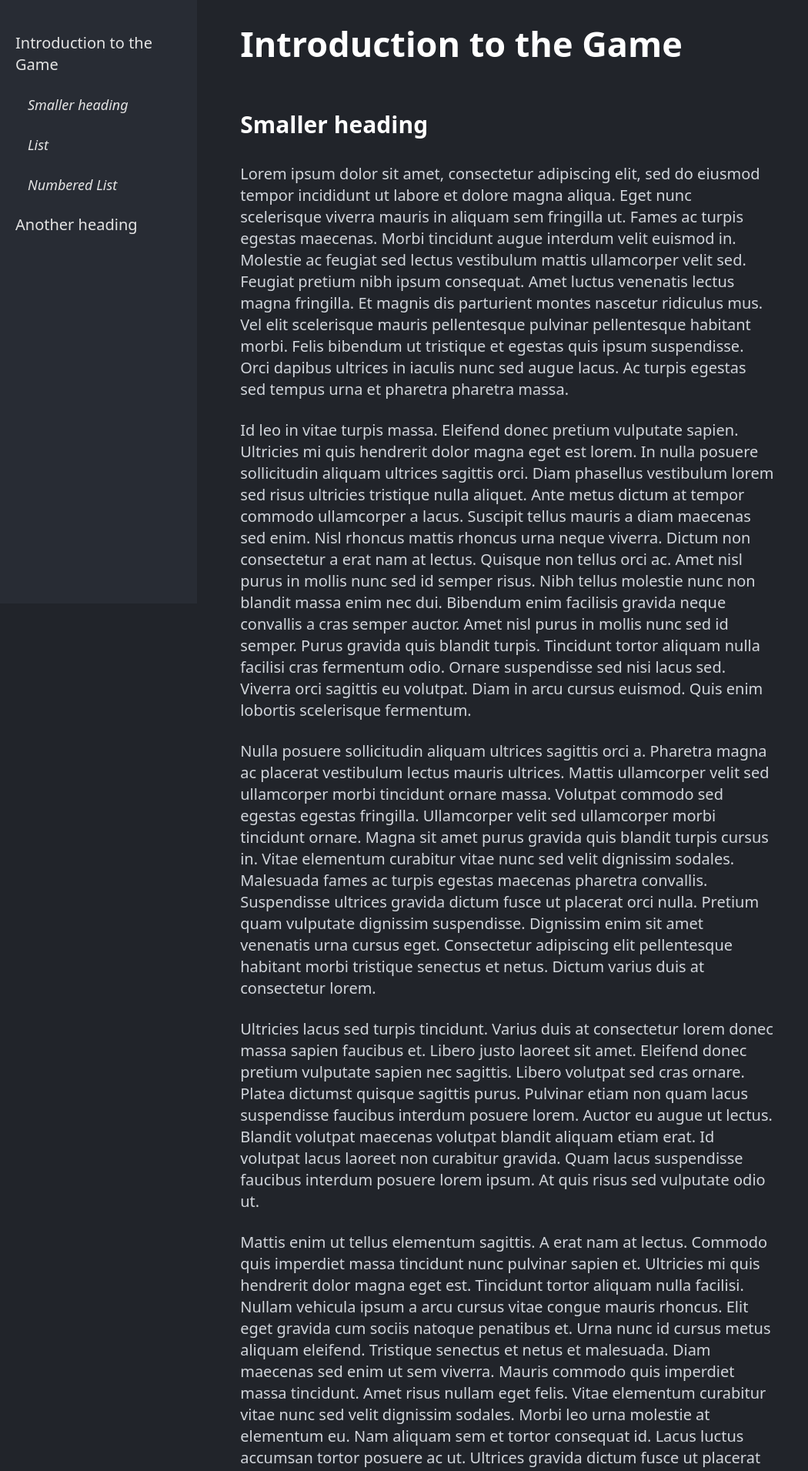
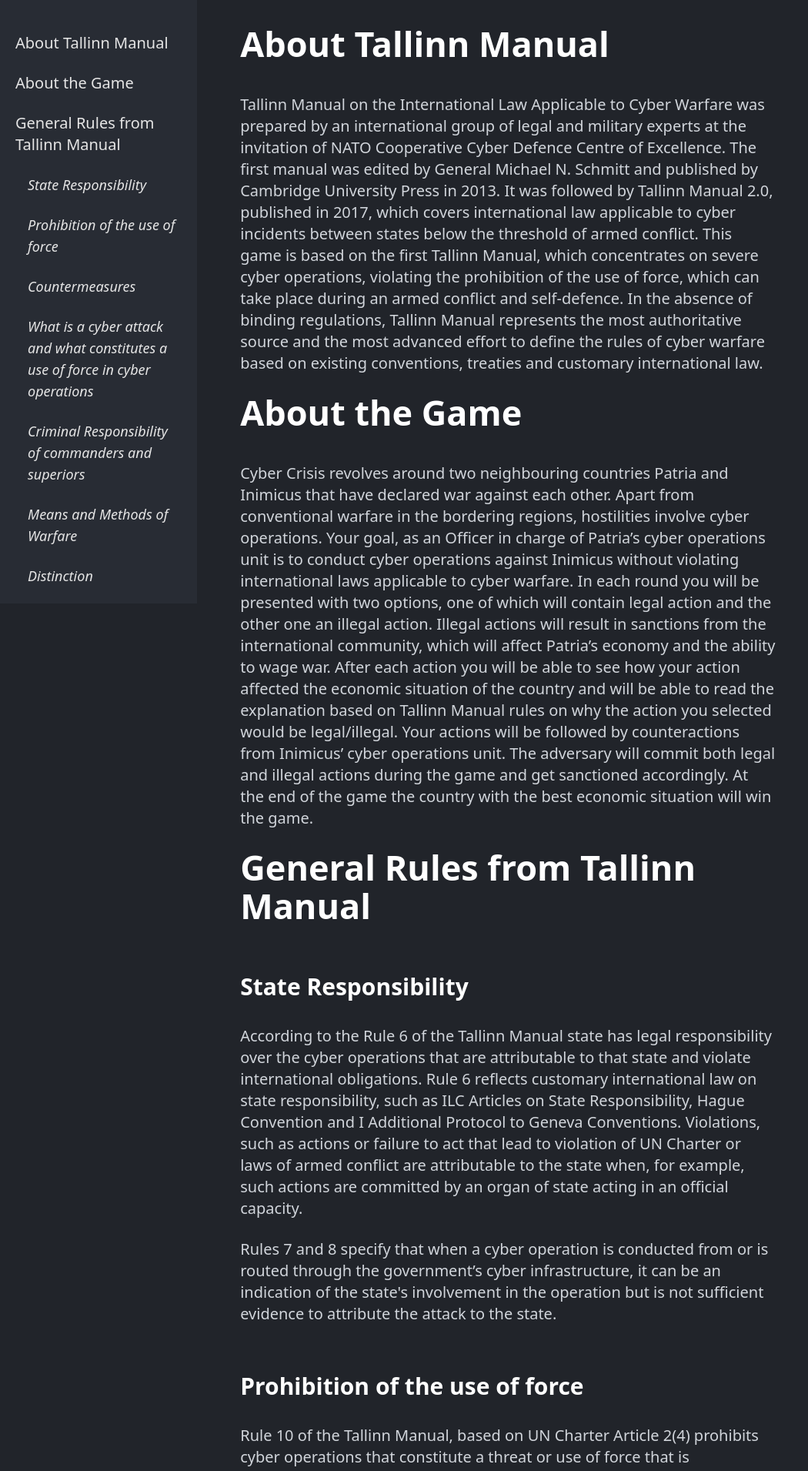
Before and after one commit to FilipsP/cyber_conflict, a React (Vite) app: page /docs in a window 1280 px wide. Shown: the part 80-1991 px from the top of the page at 77% size, without its empty margins (0-1050 px from the left). Built offline with nearby package versions, Linux system fonts and the light colour scheme.

Commit message:
Add text from document

```diff
--- a/public/markdownText.md
+++ b/public/markdownText.md
@@ -1,60 +1,98 @@
-# Introduction to the Game
 
+# About Tallinn Manual
+<a id="about-tallinn-manual"></a>
 
-<a id="smaller-heading"></a>
-## Smaller heading
-
-
-Lorem ipsum dolor sit amet, consectetur adipiscing elit, sed do eiusmod tempor incididunt ut labore et dolore magna aliqua. Eget nunc scelerisque viverra mauris in aliquam sem fringilla ut. Fames ac turpis egestas maecenas. Morbi tincidunt augue interdum velit euismod in. Molestie ac feugiat sed lectus vestibulum mattis ullamcorper velit sed. Feugiat pretium nibh ipsum consequat. Amet luctus venenatis lectus magna fringilla. Et magnis dis parturient montes nascetur ridiculus mus. Vel elit scelerisque mauris pellentesque pulvinar pellentesque habitant morbi. Felis bibendum ut tristique et egestas quis ipsum suspendisse. Orci dapibus ultrices in iaculis nunc sed augue lacus. Ac turpis egestas sed tempus urna et pharetra pharetra massa.
-
-Id leo in vitae turpis massa. Eleifend donec pretium vulputate sapien. Ultricies mi quis hendrerit dolor magna eget est lorem. In nulla posuere sollicitudin aliquam ultrices sagittis orci. Diam phasellus vestibulum lorem sed risus ultricies tristique nulla aliquet. Ante metus dictum at tempor commodo ullamcorper a lacus. Suscipit tellus mauris a diam maecenas sed enim. Nisl rhoncus mattis rhoncus urna neque viverra. Dictum non consectetur a erat nam at lectus. Quisque non tellus orci ac. Amet nisl purus in mollis nunc sed id semper risus. Nibh tellus molestie nunc non blandit massa enim nec dui. Bibendum enim facilisis gravida neque convallis a cras semper auctor. Amet nisl purus in mollis nunc sed id semper. Purus gravida quis blandit turpis. Tincidunt tortor aliquam nulla facilisi cras fermentum odio. Ornare suspendisse sed nisi lacus sed. Viverra orci sagittis eu volutpat. Diam in arcu cursus euismod. Quis enim lobortis scelerisque fermentum.
-
-Nulla posuere sollicitudin aliquam ultrices sagittis orci a. Pharetra magna ac placerat vestibulum lectus mauris ultrices. Mattis ullamcorper velit sed ullamcorper morbi tincidunt ornare massa. Volutpat commodo sed egestas egestas fringilla. Ullamcorper velit sed ullamcorper morbi tincidunt ornare. Magna sit amet purus gravida quis blandit turpis cursus in. Vitae elementum curabitur vitae nunc sed velit dignissim sodales. Malesuada fames ac turpis egestas maecenas pharetra convallis. Suspendisse ultrices gravida dictum fusce ut placerat orci nulla. Pretium quam vulputate dignissim suspendisse. Dignissim enim sit amet venenatis urna cursus eget. Consectetur adipiscing elit pellentesque habitant morbi tristique senectus et netus. Dictum varius duis at consectetur lorem.
-
-Ultricies lacus sed turpis tincidunt. Varius duis at consectetur lorem donec massa sapien faucibus et. Libero justo laoreet sit amet. Eleifend donec pretium vulputate sapien nec sagittis. Libero volutpat sed cras ornare. Platea dictumst quisque sagittis purus. Pulvinar etiam non quam lacus suspendisse faucibus interdum posuere lorem. Auctor eu augue ut lectus. Blandit volutpat maecenas volutpat blandit aliquam etiam erat. Id volutpat lacus laoreet non curabitur gravida. Quam lacus suspendisse faucibus interdum posuere lorem ipsum. At quis risus sed vulputate odio ut.
-
-Mattis enim ut tellus elementum sagittis. A erat nam at lectus. Commodo quis imperdiet massa tincidunt nunc pulvinar sapien et. Ultricies mi quis hendrerit dolor magna eget est. Tincidunt tortor aliquam nulla facilisi. Nullam vehicula ipsum a arcu cursus vitae congue mauris rhoncus. Elit eget gravida cum sociis natoque penatibus et. Urna nunc id cursus metus aliquam eleifend. Tristique senectus et netus et malesuada. Diam maecenas sed enim ut sem viverra. Mauris commodo quis imperdiet massa tincidunt. Amet risus nullam eget felis. Vitae elementum curabitur vitae nunc sed velit dignissim sodales. Morbi leo urna molestie at elementum eu. Nam aliquam sem et tortor consequat id. Lacus luctus accumsan tortor posuere ac ut. Ultrices gravida dictum fusce ut placerat orci nulla.
-
-
-### List
-<a id="list"></a>
-- Item 1
-- Item 2
-- Item 3
-
-Lorem ipsum dolor sit amet, consectetur adipiscing elit, sed do eiusmod tempor incididunt ut labore et dolore magna aliqua. Eget nunc scelerisque viverra mauris in aliquam sem fringilla ut. Fames ac turpis egestas maecenas. Morbi tincidunt augue interdum velit euismod in. Molestie ac feugiat sed lectus vestibulum mattis ullamcorper velit sed. Feugiat pretium nibh ipsum consequat. Amet luctus venenatis lectus magna fringilla. Et magnis dis parturient montes nascetur ridiculus mus. Vel elit scelerisque mauris pellentesque pulvinar pellentesque habitant morbi. Felis bibendum ut tristique et egestas quis ipsum suspendisse. Orci dapibus ultrices in iaculis nunc sed augue lacus. Ac turpis egestas sed tempus urna et pharetra pharetra massa.
-
-Id leo in vitae turpis massa. Eleifend donec pretium vulputate sapien. Ultricies mi quis hendrerit dolor magna eget est lorem. In nulla posuere sollicitudin aliquam ultrices sagittis orci. Diam phasellus vestibulum lorem sed risus ultricies tristique nulla aliquet. Ante metus dictum at tempor commodo ullamcorper a lacus. Suscipit tellus mauris a diam maecenas sed enim. Nisl rhoncus mattis rhoncus urna neque viverra. Dictum non consectetur a erat nam at lectus. Quisque non tellus orci ac. Amet nisl purus in mollis nunc sed id semper risus. Nibh tellus molestie nunc non blandit massa enim nec dui. Bibendum enim facilisis gravida neque convallis a cras semper auctor. Amet nisl purus in mollis nunc sed id semper. Purus gravida quis blandit turpis. Tincidunt tortor aliquam nulla facilisi cras fermentum odio. Ornare suspendisse sed nisi lacus sed. Viverra orci sagittis eu volutpat. Diam in arcu cursus euismod. Quis enim lobortis scelerisque fermentum.
-
-Nulla posuere sollicitudin aliquam ultrices sagittis orci a. Pharetra magna ac placerat vestibulum lectus mauris ultrices. Mattis ullamcorper velit sed ullamcorper morbi tincidunt ornare massa. Volutpat commodo sed egestas egestas fringilla. Ullamcorper velit sed ullamcorper morbi tincidunt ornare. Magna sit amet purus gravida quis blandit turpis cursus in. Vitae elementum curabitur vitae nunc sed velit dignissim sodales. Malesuada fames ac turpis egestas maecenas pharetra convallis. Suspendisse ultrices gravida dictum fusce ut placerat orci nulla. Pretium quam vulputate dignissim suspendisse. Dignissim enim sit amet venenatis urna cursus eget. Consectetur adipiscing elit pellentesque habitant morbi tristique senectus et netus. Dictum varius duis at consectetur lorem.
-
-Ultricies lacus sed turpis tincidunt. Varius duis at consectetur lorem donec massa sapien faucibus et. Libero justo laoreet sit amet. Eleifend donec pretium vulputate sapien nec sagittis. Libero volutpat sed cras ornare. Platea dictumst quisque sagittis purus. Pulvinar etiam non quam lacus suspendisse faucibus interdum posuere lorem. Auctor eu augue ut lectus. Blandit volutpat maecenas volutpat blandit aliquam etiam erat. Id volutpat lacus laoreet non curabitur gravida. Quam lacus suspendisse faucibus interdum posuere lorem ipsum. At quis risus sed vulputate odio ut.
-
-Mattis enim ut tellus elementum sagittis. A erat nam at lectus. Commodo quis imperdiet massa tincidunt nunc pulvinar sapien et. Ultricies mi quis hendrerit dolor magna eget est. Tincidunt tortor aliquam nulla facilisi. Nullam vehicula ipsum a arcu cursus vitae congue mauris rhoncus. Elit eget gravida cum sociis natoque penatibus et. Urna nunc id cursus metus aliquam eleifend. Tristique senectus et netus et malesuada. Diam maecenas sed enim ut sem viverra. Mauris commodo quis imperdiet massa tincidunt. Amet risus nullam eget felis. Vitae elementum curabitur vitae nunc sed velit dignissim sodales. Morbi leo urna molestie at elementum eu. Nam aliquam sem et tortor consequat id. Lacus luctus accumsan tortor posuere ac ut. Ultrices gravida dictum fusce ut placerat orci nulla.
+Tallinn Manual on the International Law Applicable to Cyber Warfare was prepared by an international group of legal and military experts at the invitation of NATO Cooperative Cyber Defence Centre of Excellence. The first manual was edited by General Michael N. Schmitt and published by Cambridge University Press in 2013. It was followed by Tallinn Manual 2.0, published in 2017, which covers international law applicable to cyber incidents between states below the threshold of armed conflict. This game is based on the first Tallinn Manual, which concentrates on severe cyber operations, violating the prohibition of the use of force, which can take place during an armed conflict and self-defence. In the absence of binding regulations, Tallinn Manual represents the most authoritative source and the most advanced effort to define the rules of cyber warfare based on existing conventions, treaties and customary international law.
 
 
 
-#### Numbered List
-<a id="numbered-list"></a>
+# About the Game
+<a id="about-the-game"></a>
+
+Cyber Crisis revolves around two neighbouring countries Patria and Inimicus that have declared war against each other. Apart from conventional warfare in the bordering regions, hostilities involve cyber operations. Your goal, as an Officer in charge of Patria’s cyber operations unit is to conduct cyber operations against Inimicus without violating international laws applicable to cyber warfare. In each round you will be presented with two options, one of which will contain legal action and the other one an illegal action. Illegal actions will result in sanctions from the international community, which will affect Patria’s economy and the ability to wage war. After each action you will be able to see how your action affected the economic situation of the country and will be able to read the explanation based on Tallinn Manual rules on why the action you selected would be legal/illegal. Your actions will be followed by counteractions from Inimicus’ cyber operations unit. The adversary will commit both legal and illegal actions during the game and get sanctioned accordingly. At the end of the game the country with the best economic situation will win the game.
 
 
 
-1. Item 1
-2. Item 2
-3. Item 3
-   1. Item 3a
-   2. Item 3b
+# General Rules from Tallinn Manual
+<a id="general-rules-from-tallinn-manual"></a>
 
 
-Lorem ipsum dolor sit amet, consectetur adipiscing elit, sed do eiusmod tempor incididunt ut labore et dolore magna aliqua. Eget nunc scelerisque viverra mauris in aliquam sem fringilla ut. Fames ac turpis egestas maecenas. Morbi tincidunt augue interdum velit euismod in. Molestie ac feugiat sed lectus vestibulum mattis ullamcorper velit sed. Feugiat pretium nibh ipsum consequat. Amet luctus venenatis lectus magna fringilla. Et magnis dis parturient montes nascetur ridiculus mus. Vel elit scelerisque mauris pellentesque pulvinar pellentesque habitant morbi. Felis bibendum ut tristique et egestas quis ipsum suspendisse. Orci dapibus ultrices in iaculis nunc sed augue lacus. Ac turpis egestas sed tempus urna et pharetra pharetra massa.
+## State Responsibility
+<a id="state-responsibility"></a>
 
-Id leo in vitae turpis massa. Eleifend donec pretium vulputate sapien. Ultricies mi quis hendrerit dolor magna eget est lorem. In nulla posuere sollicitudin aliquam ultrices sagittis orci. Diam phasellus vestibulum lorem sed risus ultricies tristique nulla aliquet. Ante metus dictum at tempor commodo ullamcorper a lacus. Suscipit tellus mauris a diam maecenas sed enim. Nisl rhoncus mattis rhoncus urna neque viverra. Dictum non consectetur a erat nam at lectus. Quisque non tellus orci ac. Amet nisl purus in mollis nunc sed id semper risus. Nibh tellus molestie nunc non blandit massa enim nec dui. Bibendum enim facilisis gravida neque convallis a cras semper auctor. Amet nisl purus in mollis nunc sed id semper. Purus gravida quis blandit turpis. Tincidunt tortor aliquam nulla facilisi cras fermentum odio. Ornare suspendisse sed nisi lacus sed. Viverra orci sagittis eu volutpat. Diam in arcu cursus euismod. Quis enim lobortis scelerisque fermentum.
+According to the Rule 6 of the Tallinn Manual state has legal responsibility over the cyber operations that are attributable to that state and violate international obligations. Rule 6 reflects customary international law on state responsibility, such as ILC Articles on State Responsibility, Hague Convention and I Additional Protocol to Geneva Conventions. Violations, such as actions or failure to act that lead to violation of UN Charter or laws of armed conflict are attributable to the state when, for example, such actions are committed by an organ of state acting in an official capacity.
 
-Nulla posuere sollicitudin aliquam ultrices sagittis orci a. Pharetra magna ac placerat vestibulum lectus mauris ultrices. Mattis ullamcorper velit sed ullamcorper morbi tincidunt ornare massa. Volutpat commodo sed egestas egestas fringilla. Ullamcorper velit sed ullamcorper morbi tincidunt ornare. Magna sit amet purus gravida quis blandit turpis cursus in. Vitae elementum curabitur vitae nunc sed velit dignissim sodales. Malesuada fames ac turpis egestas maecenas pharetra convallis. Suspendisse ultrices gravida dictum fusce ut placerat orci nulla. Pretium quam vulputate dignissim suspendisse. Dignissim enim sit amet venenatis urna cursus eget. Consectetur adipiscing elit pellentesque habitant morbi tristique senectus et netus. Dictum varius duis at consectetur lorem.
+Rules 7 and 8 specify that when a cyber operation is conducted from or is routed through the government’s cyber infrastructure, it can be an indication of the state's involvement in the operation but is not sufficient evidence to attribute the attack to the state.
 
-Ultricies lacus sed turpis tincidunt. Varius duis at consectetur lorem donec massa sapien faucibus et. Libero justo laoreet sit amet. Eleifend donec pretium vulputate sapien nec sagittis. Libero volutpat sed cras ornare. Platea dictumst quisque sagittis purus. Pulvinar etiam non quam lacus suspendisse faucibus interdum posuere lorem. Auctor eu augue ut lectus. Blandit volutpat maecenas volutpat blandit aliquam etiam erat. Id volutpat lacus laoreet non curabitur gravida. Quam lacus suspendisse faucibus interdum posuere lorem ipsum. At quis risus sed vulputate odio ut.
 
-Mattis enim ut tellus elementum sagittis. A erat nam at lectus. Commodo quis imperdiet massa tincidunt nunc pulvinar sapien et. Ultricies mi quis hendrerit dolor magna eget est. Tincidunt tortor aliquam nulla facilisi. Nullam vehicula ipsum a arcu cursus vitae congue mauris rhoncus. Elit eget gravida cum sociis natoque penatibus et. Urna nunc id cursus metus aliquam eleifend. Tristique senectus et netus et malesuada. Diam maecenas sed enim ut sem viverra. Mauris commodo quis imperdiet massa tincidunt. Amet risus nullam eget felis. Vitae elementum curabitur vitae nunc sed velit dignissim sodales. Morbi leo urna molestie at elementum eu. Nam aliquam sem et tortor consequat id. Lacus luctus accumsan tortor posuere ac ut. Ultrices gravida dictum fusce ut placerat orci nulla.
 
-# Another heading
-<a id="another-heading"></a>
+## Prohibition of the use of force
+<a id="prohibition-of-the-use-of-force"></a>
+
+Rule 10 of the Tallinn Manual, based on UN Charter Article 2(4) prohibits cyber operations that constitute a threat or use of force that is inconsistent with the UN Charter, against another state. Rule 13 based on UN Charter Article 51 explains that a state that is under armed attack, in this case in the form of cyber operation, can exercise self-defence. According to Rule 14 during the self-defence cyber operations should be necessary and proportionate.
+
+
+
+## Countermeasures
+<a id="countermeasures"></a>
+
+Rule 9 of the Tallinn Manual is reflecting ILC Articles on State Responsibility and states, that an injured state, that has been affected by an internationally wrongful act, can implement countermeasures, which, in this case, include cyber countermeasures, against the state responsible for the wrongful act. These countermeasures should be necessary and proportionate, and their purpose should be to induce the state responsible for the wrongful act to comply with international obligations.
+
+
+
+## What is a cyber attack and what constitutes a use of force in cyber operations
+<a id="what-is-a-cyber-attack-and-what-constitutes-a-use-of-force-in-cyber-operations"></a>
+
+Rule 30 of the Tallinn Manual specifies the definition of a cyber attack as a defensive or offensive cyber operation, as a result of which it can be reasonably expected to damage/destroy objects or injure/kill persons. This definition is drawn from the I Additional Protocol to the Geneva Conventions.
+
+According to the Tallinn Manual Rule 11 cyber operation constitutes a use of force when its scale and effect is similar to the non-cyber operation, that would constitute a use of force. Based on the UN Charter and ICJ Nicaragua judgement, Tallinn Manual specifies several criteria that can be used to identify whether a cyber operation can constitute a use of force. These are: Severity, Immediacy, Directness, Invasiveness, measurability of effects, military character, state involvements and presumptive legality.
+
+
+
+## Criminal Responsibility of commanders and superiors
+<a id="criminal-responsibility-of-commanders-and-superiors"></a>
+
+Rule 24 of the Tallinn Manual reflects Geneva Conventions and Rome Statute when stating that commanders and superiors are criminally responsible when cyber operations ordered by them constitute war crimes. They are also responsible when they know, or should have known about the war crimes committed or about to be committed by their subordinates and fail to act to prevent or punish such crimes.
+
+
+
+## Means and Methods of Warfare
+<a id="means-and-methods-of-warfare"></a>
+
+Tallinn Manual Rule 41 defines means and methods of cyber warfare, stating that means of cyber warfare are cyber weapons and associated cyber systems, whereas methods of cyber warfare are cyber tactics, techniques and procedures used to conduct hostilities. Manual calls for the distinction between computer systems that can be considered as means of warfare and cyber infrastructure such as the internet that can not be considered as such as it is not in the control of the warring party.
+
+Rule 54 of the Manual is based on I Additional Protocol to Geneva Conventions and states, that when deciding on conducting a cyber attack, all feasible precautions must be taken by those who plan or approve the attack when choosing means and methods of cyber warfare in order to avoid or at least minimise incidental injury/death of civilians or damage/destruction to civilian objects.
+
+
+## Distinction
+<a id="distinction"></a>
+
+Principle of distinction is a customary international law principle that has been codified in the Geneva Conventions and Additional Protocols. Tallinn Manual Rule 31 also applies the principle of distinction to cyber attacks, calling on warring parties to distinguish between civilian population and combatants on the one hand and civilian objects and military objectives on the other.
+
+Rule 32, based on the Additional Protocols to the Geneva Conventions, prohibits attacking civilian populations or individuals, whereas rule 37 prohibits attacking civilian objects.
+
+Rule 34 defines lawful objects of attack, including cyber attacks, that are members of armed forces, organised armed groups, civilians that take direct part in hostilities, and participants in mass national conscription. Rule 38 draws a distinction between civilian objects and military objectives stating that an object can be considered a military objective according to its nature, location, purpose, or use, which would lead to its effective military contribution.
+
+Tallinn Manual Rules also specify groups and objects that are under special protection, such as medical and religious personnel, medical units and transport (Rule 70), medical computers, computer networks and data (Rule 71), UN personnel, installations, material, units and vehicles (Rule 74), Journalists (Rule 79), objects indispensable to survival (Rule 81), cultural property (Rule 82), natural environment (Rule 83) and diplomatic archives and communications (Rule 84). Additionally, Rule 80 calls for particular care during cyber attacks on installations that contain dangerous forces, such as dykes, dams, and nuclear electrical generating stations.
+
+
+
+## Proportionality
+<a id="proportionality"></a>
+
+Reflecting International Humanitarian Law, Tallinn Manual Rule 51 states that incidental injury/death of civilians or damage/destruction of civilian objects that can be caused by cyber operations should not be excessive in relation to the military advantage that is anticipated as a result of the operation.
+
+Rule 55 calls on taking precautions by planners and decision makers behind the cyber operation when it might cause incidental injury/death of civilians or damage/destruction of civilian objects and not plan/launch operations where civilian harm would be excessive to anticipated military advantage.
+
+
+
+## Precautions
+<a id="precautions"></a>
+
+Based on the I Additional Protocol to Geneva Conventions, Rule 52 calls on warring parties to take constant care in order to avoid harming civilian populations, individuals and objects.
+
+To this end, Rule 53, reflecting customary international law, calls on planners and decision makers behind the cyber operation to do everything feasible to verify the objectives of the attack, to make sure that they are not civilian objects or objects that enjoy special protection.
+
+Customary international law also includes warnings, when circumstances allow for it, given in advance to the civilian population that could be affected by the attack. This is codified in I Additional Protocol to Geneva Conventions and Hague Regulations. Rule 58 of the Tallinn Manual also calls for such warnings during cyber operations.
+
+Rule 59 further calls for precautions when it comes to the potential effects of cyber attacks. According to the rule, which reflects customary international law of international armed conflicts, warring parties should take precautions to the maximum extent that is possible to protect the civilian population, individuals and objects from the dangers that can arise due to cyber attacks conducted by them.
--- a/src/components/Sidebar.jsx
+++ b/src/components/Sidebar.jsx
@@ -22,7 +22,7 @@
         <BiMenuAltLeft className="text-4xl" />
       </button>
       <aside
-        className={` transition-all duration-500 ease-in-out transform md:translate-x-0 ${
+        className={` transition-all duration-500 ease-in-out transform md:translate-x-0 overflow-auto ${
           isSidebarOpen ? "translate-x-0" : "-translate-x-full"
         } fixed mt-16 top-0 left-0 bg-dark-bg w-64 h-screen border-t-2 border-t-gray-700`}
       >
@@ -33,7 +33,7 @@
           <IoMdClose className="text-4xl" />
         </button>
         <div className="h-full px-3 py-2 mt-10 overflow-y-auto">
-          <ul className="space-y-2 font-medium text-xl">
+          <ul className="space-y-2 font-medium text-xl mb-40">
             {headings.map((heading, index) => (
               <li key={index}>
                 <a
```
